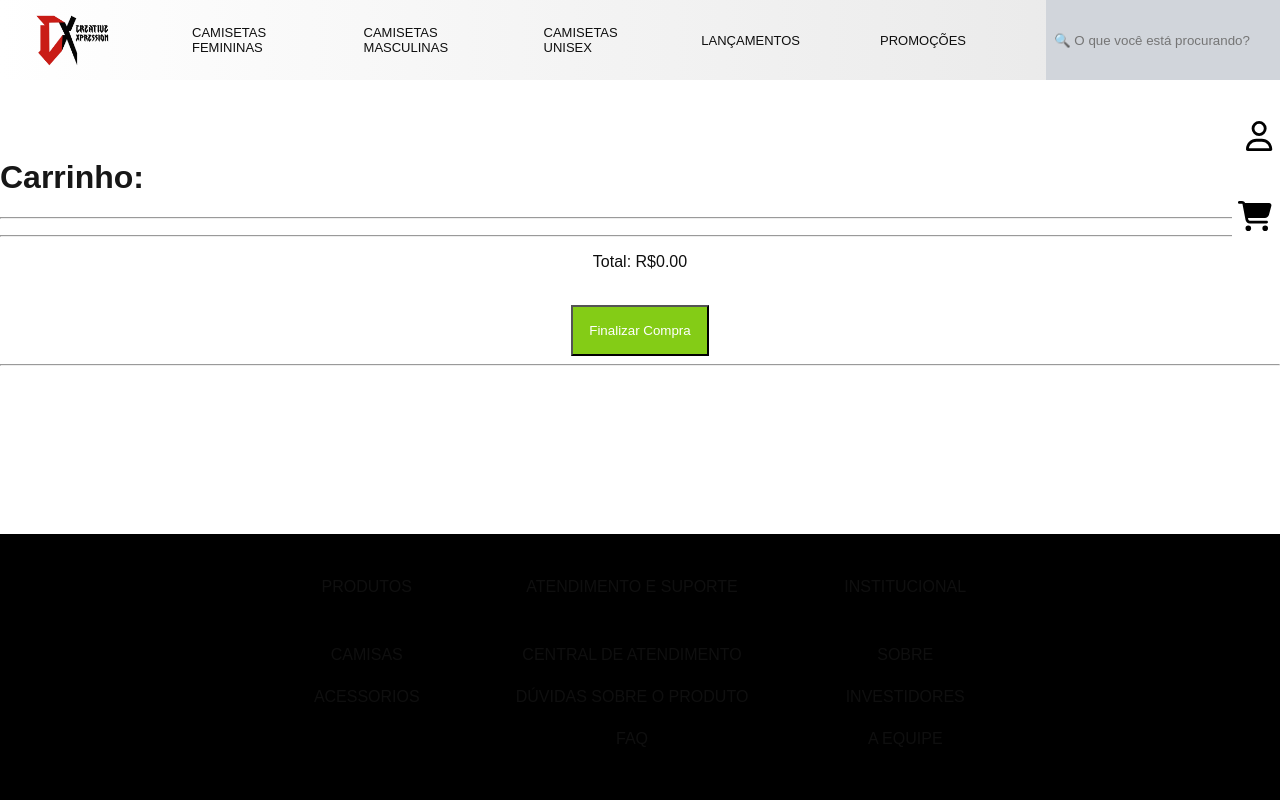
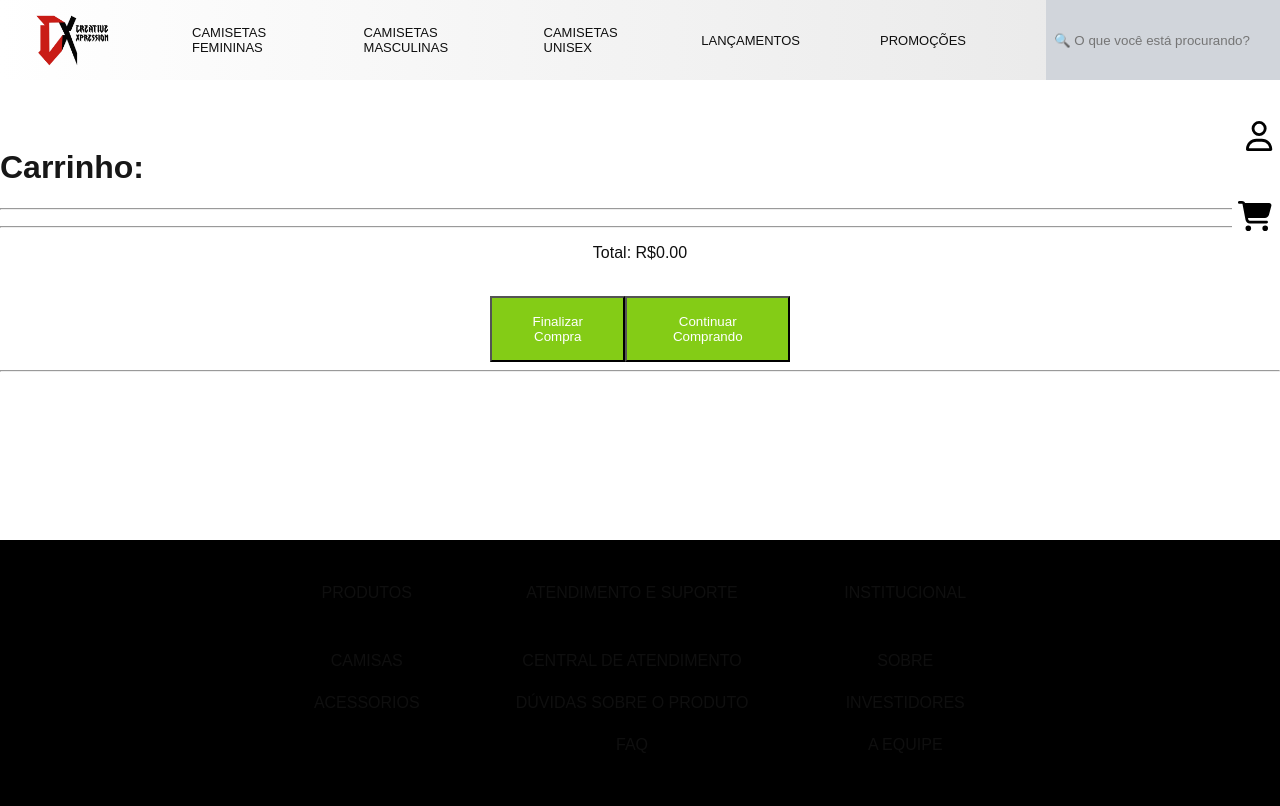
Before and after one commit to LuizFernandoFormenton/projeto_integrador, a Next.js app: page /carrinho in a window 1280 px wide. Built offline with nearby package versions, Linux system fonts and the light colour scheme.

Commit message:
Daniel
Botão

```diff
--- a/app/carrinho/page.js
+++ b/app/carrinho/page.js
@@ -14,7 +14,6 @@ function carrinho(){
 
 
     const [produtos, alteraProdutos] = useState([]);
-    const [total, alteraTotal] = useState(0)
 
         function calculaTotal(lista){
             let conta = 0
@@ -23,7 +22,7 @@ function carrinho(){
             })
             alteraTotal(conta)
         }
-
+        const [total, alteraTotal] = useState(0)
         function removerProduto(produto){
            const novoCarrinho = produtos.filter(i => produto != i)
            localStorage.setItem("carrinho", JSON.stringify(novoCarrinho));
@@ -32,7 +31,6 @@ function carrinho(){
         }
 
         useEffect(()=> {
-            if (typeof window !== "undefined"){
 
             let produtos = []
             if( localStorage.getItem("carrinho") != null ){
@@ -40,7 +38,6 @@ function carrinho(){
                 alteraProdutos( produtos )
             }
             calculaTotal(produtos)
-            }
 
         },[] )
 
@@ -56,11 +53,12 @@ function carrinho(){
 
             <div className="flex flex-wrap justify-around">
             {
-                produtos != 0 && produtos.map((i)=>
+                produtos.map((i)=>
                 <div className="quadrado">
                         <Produto nome={i.nome} tamanho={i.tamanho} preco={i.preco} />
                         {/* <Quantidade quantidade={i.quantidade}/> */}
                         <button className="botaoremover"  onClick={()=>removerProduto(i) }>Remover</button>
+
                     </div>
                 )
             }
@@ -71,11 +69,18 @@ function carrinho(){
             <div className="w-[300px] m-auto text-center " >
 
 
-                        <p> Total: R${ !isNaN(total) ? Number(total).toFixed(2) : 0} </p>
+                        <p> Total: R${total.toFixed(2)} </p>
 
                         <br/>
 
+                        <div className="flex">
+
                          <button className="bg-lime-500 text-white p-4 boder"> Finalizar Compra </button>
+                         <button className="bg-lime-500 text-white p-4 boder"> Continuar Comprando </button>
+
+                        </div>
+
+
 
             </div>
             <hr/>
```
Lines whose indentation alone changed are shown as unchanged.
